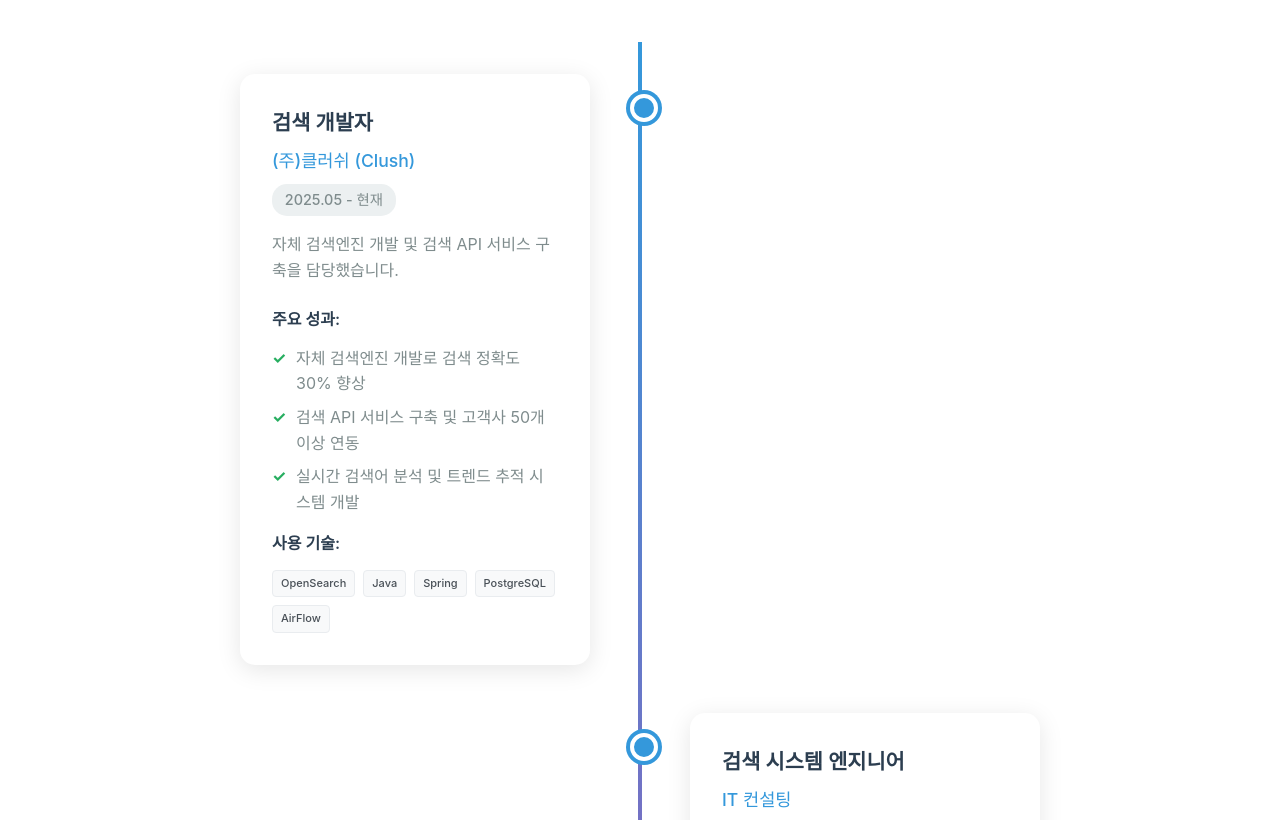
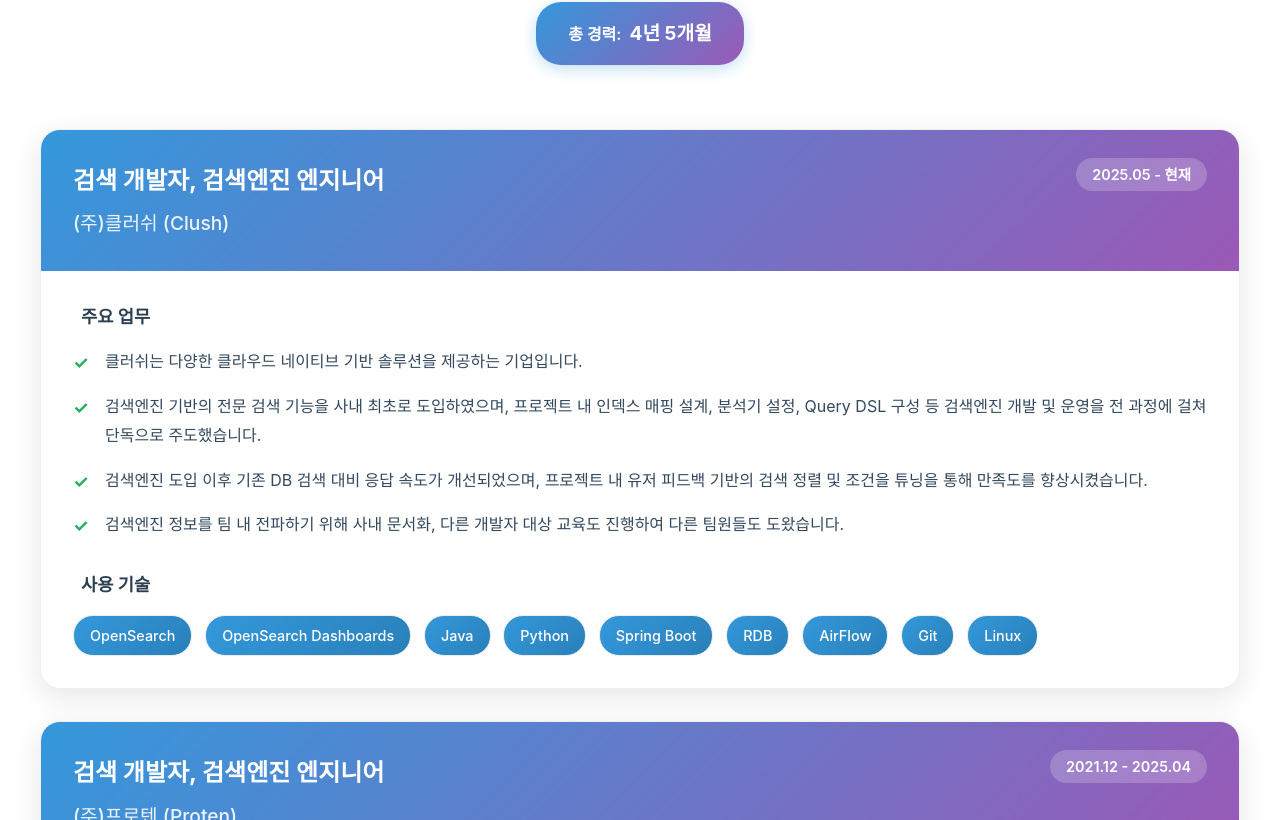
Before and after one commit to JangMyeongJin/carear-document-FE, a React (Create React App) app: page / in a window 1280 px wide. Shown: the part 1100-1920 px from the top of the page. Built offline with nearby package versions, Linux system fonts and the light colour scheme; no server answers.

Commit message:
Experience 화면 수정

```diff
--- a/src/App.js
+++ b/src/App.js
@@ -23,8 +23,8 @@ function App() {
               <main>
                 <Hero />
                 <Experience />
+                <Projects />
                 <Skills />
-                <Projects />
                 <Education />
                 <Contact />
               </main>
--- a/src/sections/Experience.css
+++ b/src/sections/Experience.css
@@ -3,19 +3,19 @@
   background: white;
 }
 
-.section-header {
+.experience-section-header {
   text-align: center;
   margin-bottom: 4rem;
 }
 
-.section-header h2 {
+.experience-section-header h2 {
   font-size: 2.5rem;
   color: #2c3e50;
   margin-bottom: 1rem;
   font-weight: 700;
 }
 
-.section-header p {
+.experience-section-header p {
   font-size: 1.1rem;
   color: #7f8c8d;
   max-width: 600px;
@@ -23,174 +23,173 @@
   line-height: 1.6;
 }
 
-.experience-timeline {
-  position: relative;
-  max-width: 800px;
-  margin: 0 auto;
-  padding: 2rem 0;
+.total-experience {
+  margin-top: 1.5rem;
+  padding: 1rem 2rem;
+  background: linear-gradient(135deg, #3498db, #9b59b6);
+  border-radius: 25px;
+  display: inline-block;
+  box-shadow: 0 4px 15px rgba(52, 152, 219, 0.3);
 }
 
-.experience-timeline::before {
-  content: "";
-  position: absolute;
-  left: 50%;
-  top: 0;
-  bottom: 0;
-  width: 4px;
-  background: linear-gradient(to bottom, #3498db, #9b59b6);
-  transform: translateX(-50%);
+.total-experience-label {
+  color: white;
+  font-weight: 600;
+  font-size: 1rem;
+  margin-right: 0.5rem;
 }
 
-.timeline-item {
-  position: relative;
-  margin-bottom: 3rem;
+.total-experience-value {
+  color: white;
+  font-weight: 700;
+  font-size: 1.2rem;
 }
 
-.timeline-item::before {
-  content: "";
-  position: absolute;
-  top: 20px;
-  width: 20px;
-  height: 20px;
-  background: #3498db;
-  border: 4px solid white;
-  border-radius: 50%;
-  box-shadow: 0 0 0 4px #3498db;
-  z-index: 1;
+/* 새로운 카드 스타일 */
+.experience-cards {
+  max-width: 1200px;
+  margin: 0 auto;
+  display: flex;
+  flex-direction: column;
+  gap: 2rem;
 }
 
-.timeline-item.left::before {
-  left: calc(50% - 10px);
+.experience-card {
+  background: white;
+  border-radius: 20px;
+  box-shadow: 0 8px 30px rgba(0, 0, 0, 0.1);
+  overflow: hidden;
+  transition: transform 0.3s ease, box-shadow 0.3s ease;
+  border: 1px solid #f0f0f0;
 }
 
-.timeline-item.right::before {
-  left: calc(50% - 10px);
+.experience-card:hover {
+  transform: translateY(-5px);
+  box-shadow: 0 15px 40px rgba(0, 0, 0, 0.15);
 }
 
-.timeline-content {
-  background: white;
-  border-radius: 15px;
+.card-header {
+  background: linear-gradient(135deg, #3498db, #9b59b6);
+  color: white;
   padding: 2rem;
-  box-shadow: 0 5px 25px rgba(0, 0, 0, 0.1);
-  position: relative;
-  width: calc(50% - 50px);
-  transition: transform 0.3s ease, box-shadow 0.3s ease;
+  display: flex;
+  justify-content: space-between;
+  align-items: flex-start;
 }
 
-.timeline-content:hover {
-  transform: translateY(-5px);
-  box-shadow: 0 10px 35px rgba(0, 0, 0, 0.15);
+.card-header-left h3 {
+  font-size: 1.5rem;
+  font-weight: 700;
+  margin-bottom: 0.5rem;
 }
 
-.timeline-item.left .timeline-content {
-  margin-left: 0;
-  margin-right: auto;
+.card-header-left h4 {
+  font-size: 1.2rem;
+  font-weight: 500;
+  opacity: 0.9;
 }
 
-.timeline-item.right .timeline-content {
-  margin-left: auto;
-  margin-right: 0;
+.card-header-right .experience-period {
+  background: rgba(255, 255, 255, 0.2);
+  padding: 0.5rem 1rem;
+  border-radius: 20px;
+  font-weight: 600;
+  font-size: 0.9rem;
 }
 
-.timeline-header h3 {
-  font-size: 1.3rem;
-  color: #2c3e50;
-  margin-bottom: 0.5rem;
-  font-weight: 600;
+.card-content {
+  padding: 2rem;
 }
 
-.timeline-header h4 {
+.description h5,
+.technologies h5 {
   font-size: 1.1rem;
-  color: #3498db;
-  margin-bottom: 0.5rem;
-  font-weight: 500;
+  color: #2c3e50;
+  margin-bottom: 1rem;
+  font-weight: 600;
+  display: flex;
+  align-items: center;
 }
 
-.period {
-  display: inline-block;
-  background: #ecf0f1;
-  color: #7f8c8d;
-  padding: 0.3rem 0.8rem;
-  border-radius: 20px;
-  font-size: 0.9rem;
-  font-weight: 500;
+.description h5::before {
+  content: "";
+  margin-right: 0.5rem;
 }
 
-.description {
-  color: #34495e;
-  line-height: 1.6;
-  margin: 1rem 0;
+.technologies h5::before {
+  content: "️";
+  margin-right: 0.5rem;
 }
 
-.achievements h5,
-.technologies h5 {
-  font-size: 1rem;
-  color: #2c3e50;
-  margin-bottom: 0.8rem;
-  font-weight: 600;
+.description ul {
+  list-style: none;
+  padding: 0;
+  margin: 0 0 2rem 0;
 }
 
-.achievements ul {
-  list-style: none;
-  padding: 0;
-  margin: 0 0 1rem 0;
+.description li {
+  color: #34495e;
+  line-height: 1.8;
+  margin-bottom: 1rem;
+  padding-left: 2rem;
+  position: relative;
+  font-size: 1rem;
 }
 
-.achievements li {
-  color: #7f8c8d;
-  line-height: 1.6;
-  margin-bottom: 0.5rem;
-  padding-left: 1.5rem;
-  position: relative;
-}
-
-.achievements li::before {
+.description li::before {
   content: "✓";
   position: absolute;
   left: 0;
   color: #27ae60;
   font-weight: bold;
+  font-size: 1.1rem;
 }
 
 .tech-tags {
   display: flex;
   flex-wrap: wrap;
-  gap: 0.5rem;
+  gap: 0.8rem;
 }
 
-.tech-tag {
-  background: #3498db;
+.experience-card .tech-tag {
+  background: linear-gradient(135deg, #3498db, #2980b9);
   color: white;
-  padding: 0.3rem 0.8rem;
-  border-radius: 15px;
-  font-size: 0.8rem;
+  padding: 0.5rem 1rem;
+  border-radius: 20px;
+  font-size: 0.9rem;
   font-weight: 500;
+  transition: transform 0.2s ease;
+}
+
+.tech-tag:hover {
+  transform: scale(1.05);
 }
 
 @media (max-width: 768px) {
   .experience {
-    padding: 60px 0;
+    padding: 60px 20px;
   }
 
-  .experience-timeline::before {
-    left: 30px;
+  .card-header {
+    flex-direction: column;
+    gap: 1rem;
   }
 
-  .timeline-item::before {
-    left: 20px !important;
+  .card-header-right .experience-period {
+    align-self: flex-start;
   }
 
-  .timeline-content {
-    width: calc(100% - 60px);
-    margin-left: 60px !important;
-    margin-right: 0 !important;
+  .description li {
+    font-size: 0.95rem;
+    line-height: 1.6;
   }
 
-  .timeline-header h3 {
-    font-size: 1.2rem;
+  .tech-tags {
+    gap: 0.5rem;
   }
 
-  .timeline-header h4 {
-    font-size: 1rem;
+  .experience-card .tech-tag {
+    font-size: 0.9rem;
+    padding: 0.4rem 0.8rem;
   }
 }
--- a/src/sections/Experience.js
+++ b/src/sections/Experience.js
@@ -6,66 +6,97 @@ const Experience = () => {
     {
       id: 1,
       company: "(주)클러쉬 (Clush)",
-      position: "검색 개발자",
+      position: "검색 개발자, 검색엔진 엔지니어",
       period: "2025.05 - 현재",
-      description: "자체 검색엔진 개발 및 검색 API 서비스 구축을 담당했습니다.",
-      achievements: [
-        "자체 검색엔진 개발로 검색 정확도 30% 향상",
-        "검색 API 서비스 구축 및 고객사 50개 이상 연동",
-        "실시간 검색어 분석 및 트렌드 추적 시스템 개발",
+      startDate: "2025-05",
+      endDate: "현재",
+      description: [
+        "클러쉬는 다양한 클라우드 네이티브 기반 솔루션을 제공하는 기업입니다.",
+        "검색엔진 기반의 전문 검색 기능을 사내 최초로 도입하였으며, 프로젝트 내 인덱스 매핑 설계, 분석기 설정, Query DSL 구성 등 검색엔진 개발 및 운영을 전 과정에 걸쳐 단독으로 주도했습니다.",
+        "검색엔진 도입 이후 기존 DB 검색 대비 응답 속도가 개선되었으며, 프로젝트 내 유저 피드백 기반의 검색 정렬 및 조건을 튜닝을 통해 만족도를 향상시켰습니다.",
+        "검색엔진 정보를 팀 내 전파하기 위해 사내 문서화, 다른 개발자 대상 교육도 진행하여 다른 팀원들도 도왔습니다.",
       ],
-      technologies: ["OpenSearch", "Java", "Spring", "PostgreSQL", "AirFlow"],
+      technologies: ["OpenSearch", "OpenSearch Dashboards", "Java", "Python", "Spring Boot", "RDB", "AirFlow", "Git", "Linux"],
     },
     {
       id: 3,
-      company: "IT 컨설팅",
-      position: "검색 시스템 엔지니어",
-      period: "2019 - 2020",
-      description:
-        "기업용 검색 시스템 구축 및 검색 솔루션 컨설팅을 담당했습니다.",
-      achievements: [
-        "기업 내부 문서 검색 시스템 구축",
-        "검색 로그 분석 및 성능 튜닝",
-        "검색 시스템 아키텍처 설계 및 문서화",
+      company: "(주)프로텐 (Proten)",
+      position: "검색 개발자, 검색엔진 엔지니어",
+      period: "2021.12 - 2025.04",
+      startDate: "2021-12",
+      endDate: "2025-04",
+      description: [
+        "프로텐은 ElasticSearch 기반으로 다양한 검색 솔루션을 제공하는 기업입니다.",
+        "검색 개발자와 검색엔진 엔지니어로 주로 SI 프로젝트에서 일해왔으며, 오픈소스 검색엔진인 ElasticSearch에 쉽게 검색할 수 있는 API를 개발해 왔습니다.",
+        "백엔드뿐만 아니라 검색 화면 개발과 PDF 문서 뷰어 솔루션의  화면 개발, 웹 크롤러 솔루션 개발도 진행했습니다.",
+        "사내 개발 동아리를 개설하여 동아리원들과 사이드 프로젝트를 진행했습니다. 또한 동료들과 더 나은 개발 문화를 만들기 위해 같이 공부하고 노력해 왔습니다.",
       ],
-      technologies: ["Elasticsearch", "Logstash", "Kibana", "Java", "Python"],
+      technologies: ["Elasticsearch", "Kibana", "Java", "Python", "C#", "Spring Boot", "Node.js", "RDB", "Git", "Linux"],
     },
   ];
+
+  // 총 경력 계산 함수
+  const calculateTotalExperience = () => {
+    let totalMonths = 0;
+
+    experiences.forEach(exp => {
+      const startDate = new Date(exp.startDate);
+      const endDate = exp.endDate === "현재" ? new Date() : new Date(exp.endDate);
+
+      const diffTime = Math.abs(endDate - startDate);
+      const diffMonths = Math.ceil(diffTime / (1000 * 60 * 60 * 24 * 30.44));
+      totalMonths += diffMonths;
+    });
+
+    const years = Math.floor(totalMonths / 12);
+    const months = totalMonths % 12;
+
+    if (years > 0 && months > 0) {
+      return `${years}년 ${months}개월`;
+    } else if (years > 0) {
+      return `${years}년`;
+    } else {
+      return `${months}개월`;
+    }
+  };
 
   return (
     <section className="experience" id="experience">
       <div className="container">
-        <div className="section-header">
+        <div className="experience-section-header">
           <h2>Work Experience</h2>
           <p>제 경력과 업무 경험을 확인해보세요</p>
+          <div className="total-experience">
+            <span className="total-experience-label">총 경력:</span>
+            <span className="total-experience-value">{calculateTotalExperience()}</span>
+          </div>
         </div>
 
-        <div className="experience-timeline">
+        <div className="experience-cards">
           {experiences.map((exp, index) => (
-            <div
-              key={exp.id}
-              className={`timeline-item ${index % 2 === 0 ? "left" : "right"}`}
-            >
-              <div className="timeline-content">
-                <div className="timeline-header">
-                  <h3>{exp.position}</h3>
-                  <h4>{exp.company}</h4>
-                  <span className="period">{exp.period}</span>
+            <div key={exp.id} className="experience-card">
+              <div className="card-header">
+                <div className="card-header-left">
+                  <h3 className="position">{exp.position}</h3>
+                  <h4 className="company">{exp.company}</h4>
                 </div>
+                <div className="card-header-right">
+                  <span className="experience-period">{exp.period}</span>
+                </div>
+              </div>
 
-                <p className="description">{exp.description}</p>
-
-                <div className="achievements">
-                  <h5>주요 성과:</h5>
+              <div className="card-content">
+                <div className="description">
+                  <h5>주요 업무</h5>
                   <ul>
-                    {exp.achievements.map((achievement, idx) => (
-                      <li key={idx}>{achievement}</li>
+                    {exp.description.map((desc, idx) => (
+                      <li key={idx}>{desc}</li>
                     ))}
                   </ul>
                 </div>
 
                 <div className="technologies">
-                  <h5>사용 기술:</h5>
+                  <h5>사용 기술</h5>
                   <div className="tech-tags">
                     {exp.technologies.map((tech, idx) => (
                       <span key={idx} className="tech-tag">
--- a/src/sections/Hero.js
+++ b/src/sections/Hero.js
@@ -19,7 +19,7 @@ const Hero = () => {
               저는 <span className="highlight">장명진</span>입니다
             </h1>
             <p className="hero-subtitle">
-              주로 ElasticSearch 운영과 검색 API 개발을 통해 사용자에게 정확하고
+              주로 검색엔진 운영과 검색 API 개발을 통해 사용자에게 정확하고
               빠른 검색 경험을 제공해왔습니다. <br />
               사용자가 쉽게 검색 할 수 있게 인기 검색어, 자동완성, 데이터 통계
               API 등 부가적인 API도 개발해왔습니다. <br />
```
Also changed, not shown: src/components/AdminPage.js (+17 -1 lines).
